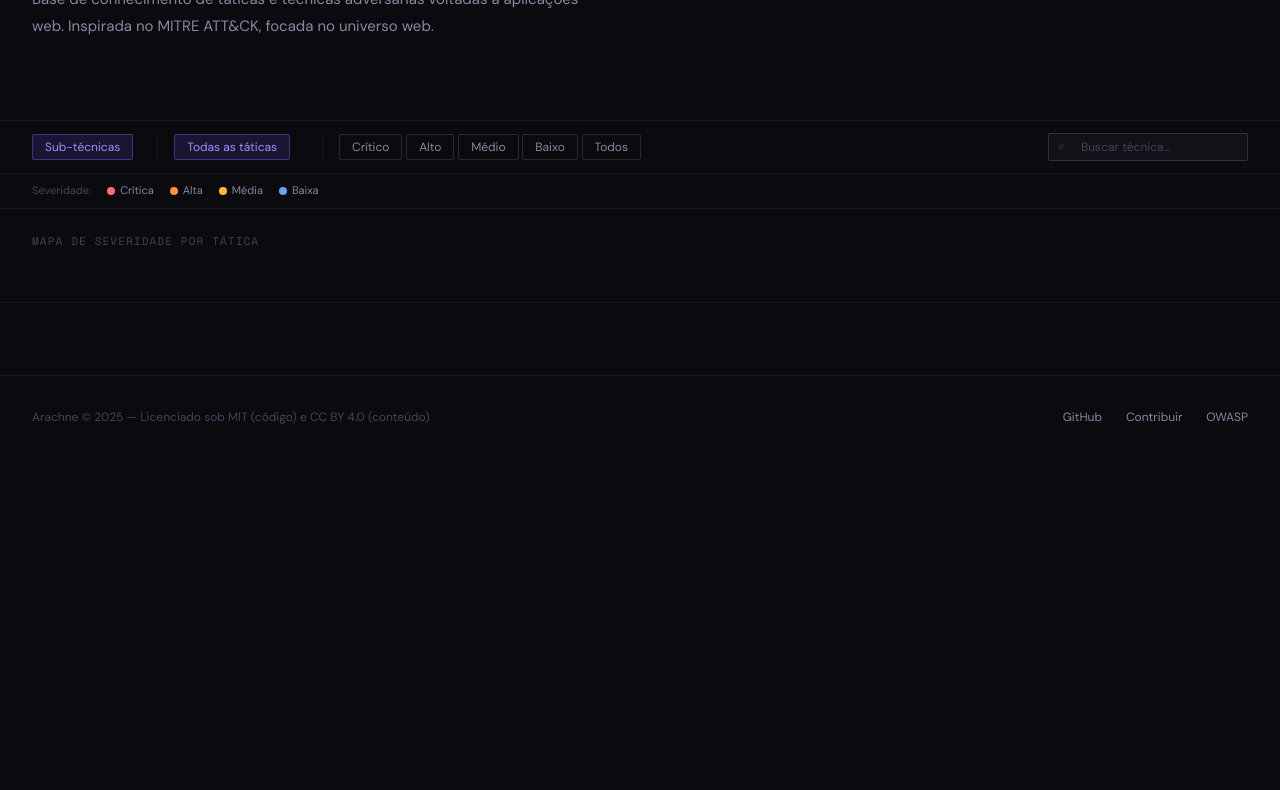
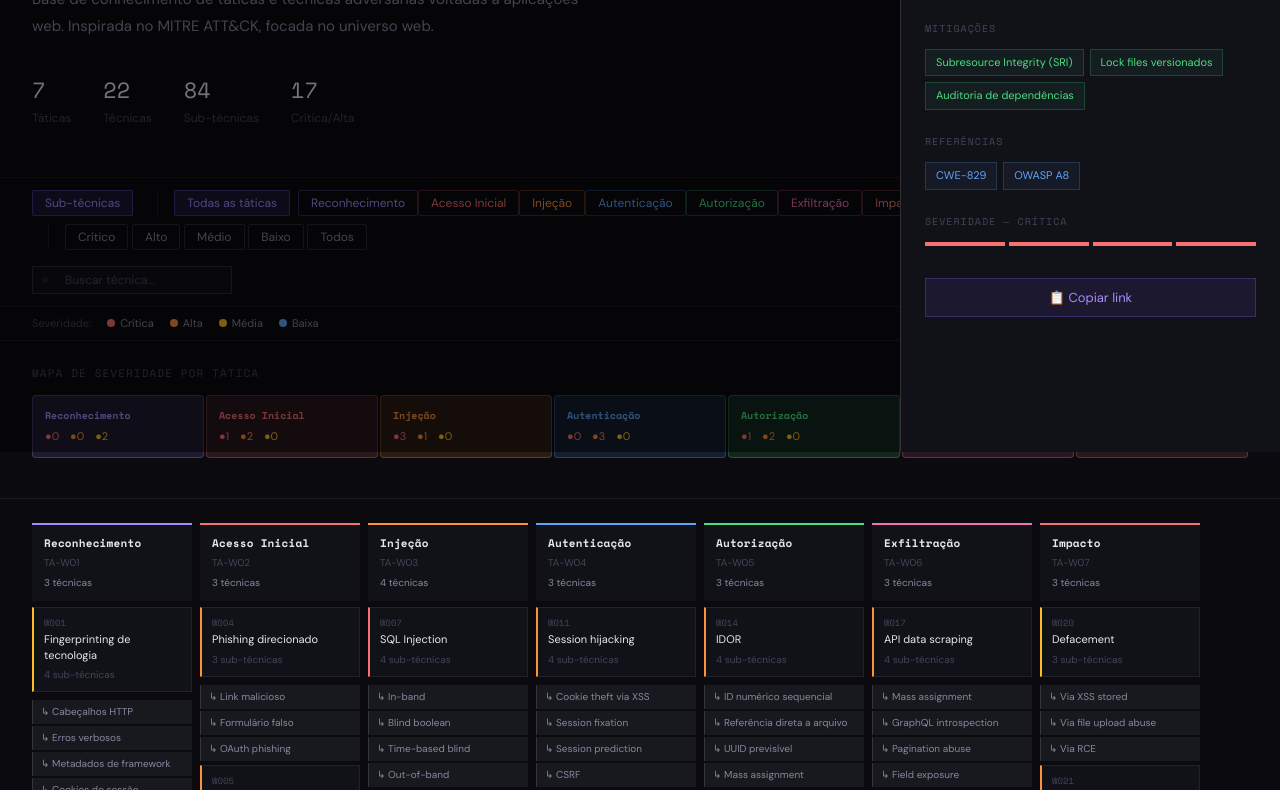
Before and after one commit to 0x13-ByteZer0/Arachne, a plain HTML site: page index.html in a window 1280 px wide. Shown: the part 348-1138 px from the top of the page. Before the commit the page ends 808 px from the top, so only its background shows below. Drawn offline with nearby package versions, Linux system fonts and the light colour scheme.

Commit message:
Update index.html

```diff
--- a/index.html
+++ b/index.html
@@ -368,7 +368,7 @@
   </div>
 </footer>
 
-<script src="data/techniques.js"></script>
+<script src="techniques.js"></script>
 <script>
 const SEV_COLOR = { 4:'#f87171', 3:'#fb923c', 2:'#fbbf24', 1:'#60a5fa' };
 const SEV_LABEL = { 4:'Crítica', 3:'Alta', 2:'Média', 1:'Baixa' };
```
